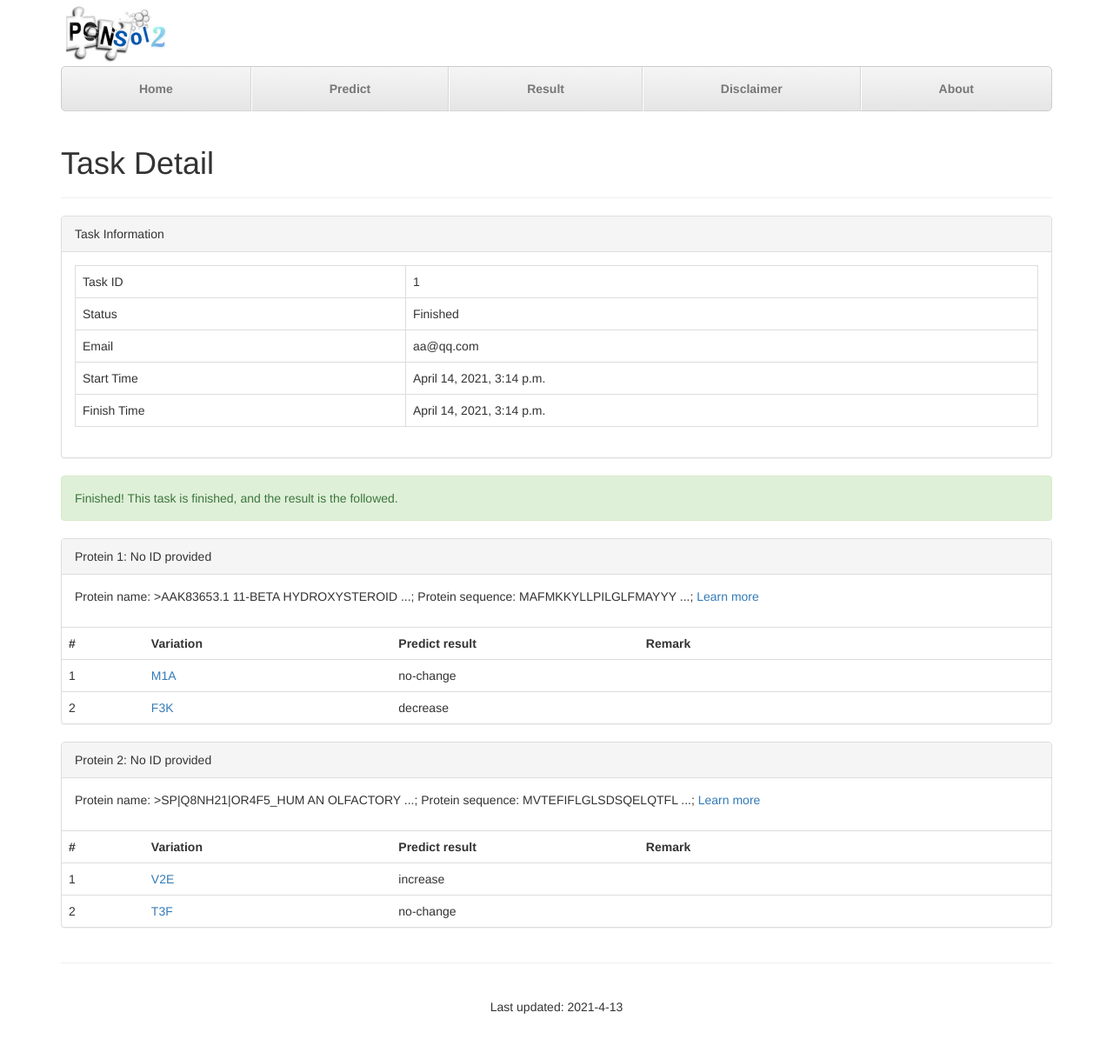
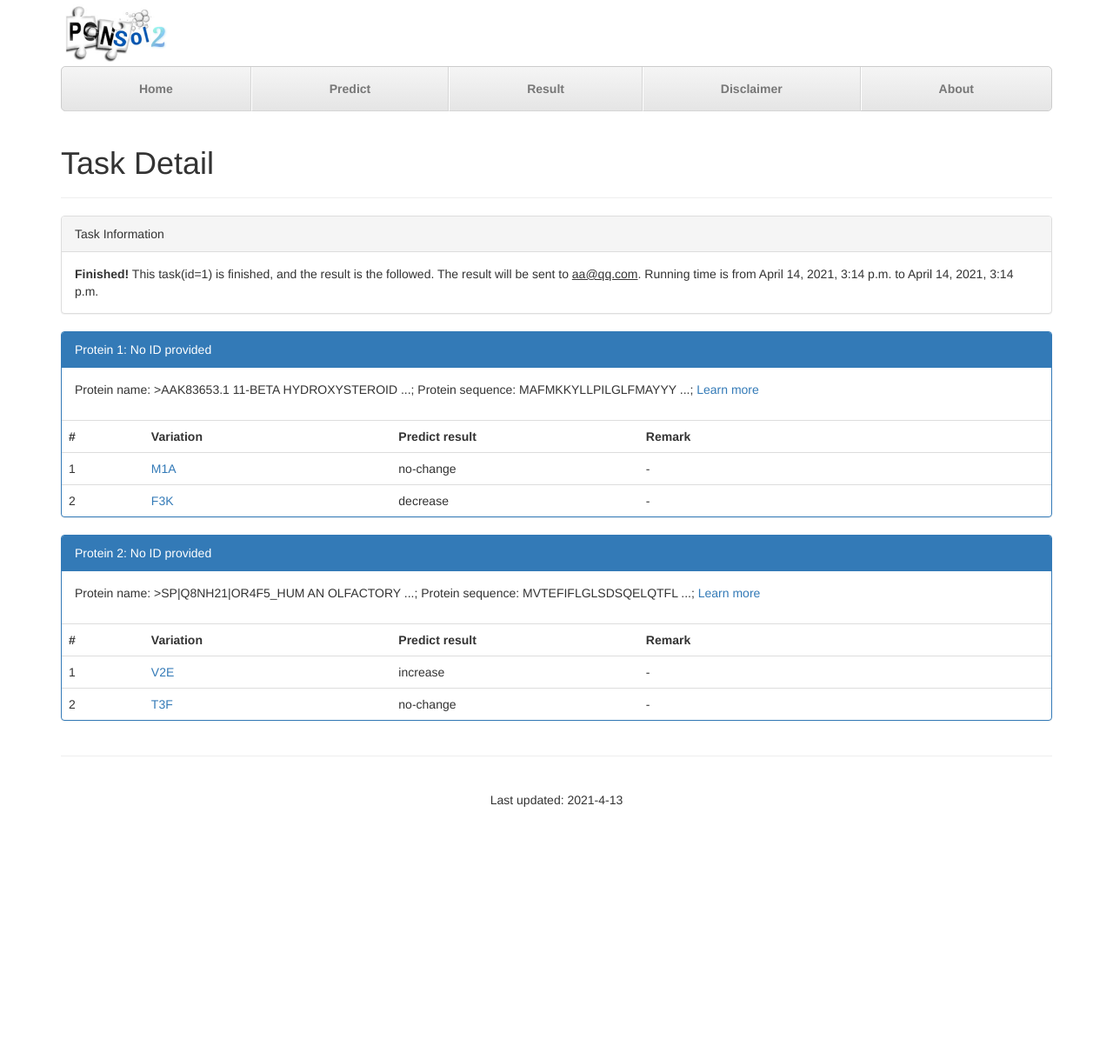
Before and after one commit to XDcat/PonSol2_Web, a Django app: page /task/1 in a window 1280 px wide. Shown: the whole page at 87% size. After the commit the page ends 928 px from the top, so only its background shows below. Run offline with Django 3.2, Linux system fonts and the light colour scheme; data comes from the database, SQL or seed files in the repository; both versions use the stored data as it was after the commit; parts of the project's set-up code (start-up, migrations or seed data) failed here and were passed over; some libraries are stand-ins or nearby versions.

```diff
--- a/ponsol2web/templates/ponsol2web/task_detail.html
+++ b/ponsol2web/templates/ponsol2web/task_detail.html
@@ -13,61 +13,34 @@
         <!-- Default panel contents -->
         <div class="panel-heading">Task Information</div>
         <div class="panel-body">
-            <table class="table table-bordered">
-                <tr>
-                    <td>Task ID</td>
-                    <td class="text-capitalize">{{ task.id }}</td>
-                </tr>
-                <tr>
-                    <td>Status</td>
-                    <td class="text-capitalize">{{ task.status }}</td>
-                </tr>
-                <tr>
-                    <td>Email</td>
-                    <td>
+            <div style="">
+                {% if task.status == "running" %}
+                    <div class="" role="alert">
+                        <strong>Running!</strong> This task(id={{ task.id }}) is running now, please wait a moment.
                         {% if task.mail %}
-                            {{ task.mail }}
-                        {% else %}
-                            <span>There is no e-mail committed.</span>
+                            The result will be sent to <ins>{{ task.mail }}</ins>.
                         {% endif %}
-                    </td>
-                </tr>
-                <tr>
-                    <td>Start Time</td>
-                    <td>{{ task.start_time }}</td>
-                </tr>
-                <tr>
-                    <td>Finish Time</td>
-                    <td>{{ task.finish_time }}</td>
-                </tr>
-
-                {% if task.error_msg %}
-                    <tr>
-                        <td>Error Message</td>
-                        <td>{{ task.error_msg }}</td>
-                    </tr>
-                {% endif %}
-            </table>
+                        The running time is from {{ task.start_time }} to {{ task.finish_time }}
+                    </div>
+                {% elif task.status == "finished" %}
+                    <div class="" role="alert"><strong>Finished!</strong> This task(id={{ task.id }}) is finished, and the result is the
+                        followed.
+                        {% if task.mail %}
+                            The result will be sent to <ins>{{ task.mail }}</ins>.
+                        {% endif %}
+                        Running time is from {{ task.start_time }} to {{ task.finish_time }}
+                    </div>
+                {% elif task.status == "error" %}
+                    <div class="" role="alert"><strong>Error!</strong> {{ task.error_msg }}</div>            {% endif %}
+            </div>
         </div>
-
-    </div>
-    <div>
-        {% if task.status == "running" %}
-            <div class="alert alert-info" role="alert">Running! This task is running now, please wait a moment.
-            </div>
-        {% elif task.status == "finished" %}
-            <div class="alert alert-success" role="alert">Finished! This task is finished, and the result is the
-                followed.
-            </div>
-        {% elif task.status == "error" %}
-            <div class="alert alert-warning" role="alert">Error! {{ task.error_msg }}</div>            {% endif %}
     </div>
     <div>
 
         {# 分组数据 #}
         {% if record_group %}
             {% for record_list in record_group %}
-                <div class="panel panel-default">
+                <div class="panel panel-primary">
                     <div class="panel-heading">
                         Protein {{ forloop.counter }}:
                         {% if record_list.0.seq_id %}
@@ -120,6 +93,8 @@
                                 <td>
                                     {% if record.error_msg %}
                                         {{ record.error_msg }}
+                                        {% else %}
+                                        -
                                     {% endif %}
                                     {#                                    <a href="{% url "ponsol2:record-detail" record.id %}"> see details</a>#}
                                 </td>
--- a/ponsol2web/views.py
+++ b/ponsol2web/views.py
@@ -42,7 +42,8 @@ def input_seq(request):
 
 
 def input_protein_id(request):
-    return render(request, "ponsol2web/input_protein_id.html")
+    record_count = Record.objects.count()
+    return render(request, "ponsol2web/input_protein_id.html", {"record_count": record_count})
 
 
 def predict_seq(request):
```
Also changed, not shown: PonSol2_Web/settings.py (+4 -4 lines), db.sqlite3 (added).
